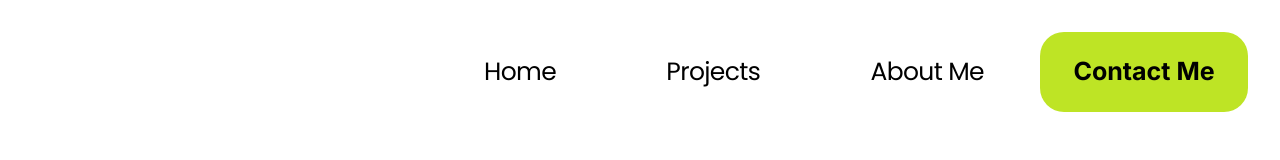
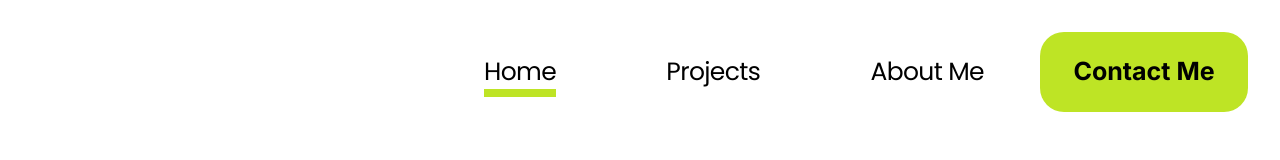
Before and after one commit to Md-Mosabbir/personal-portfolio, a React (Vite) app: page / in a window 1280 px wide. Shown: the top 160 px of the page. Built offline with nearby package versions, Linux system fonts and the light colour scheme.

Commit message:
Create scroll-bar

```diff
--- a/src/components/Navigation.jsx
+++ b/src/components/Navigation.jsx
@@ -17,9 +17,12 @@ const Navigation = () => {
             </li>
           </ul>
         </nav>
-        <button className="font-inter text-base w-52 h-20 bg-primary font-700 rounded-3xl">
-          <NavLink to={'contact'}>Contact Me</NavLink>
-        </button>
+
+        <NavLink to={'contact'} className={'!border-b-0 '}>
+          <button className="font-inter text-base w-52 h-20 bg-primary font-700 rounded-3xl ">
+            Contact Me
+          </button>
+        </NavLink>
       </header>
       <Outlet />
     </>
--- a/src/index.css
+++ b/src/index.css
@@ -3,3 +3,21 @@
 @tailwind base;
 @tailwind components;
 @tailwind utilities;
+
+.active {
+  border-bottom: 8px solid #bee425;
+}
+
+::-webkit-scrollbar {
+  width: 8px;
+}
+
+::-webkit-scrollbar-thumb {
+  background-color: #000;
+  border-radius: 4px;
+}
+
+::-webkit-scrollbar-track {
+  background-color: #dadada;
+  border-radius: 4px;
+}
--- a/src/pages/Home.jsx
+++ b/src/pages/Home.jsx
@@ -2,7 +2,7 @@ import Arrow from '../assets/images/svg/arrow.svg'
 export const Home = () => {
   return (
     <main
-      className=" h-[85vh]  px-8
+      className=" h-[85vh] px-8
      flex justify-between"
     >
       <div className="font-poppins pt-24">
```
